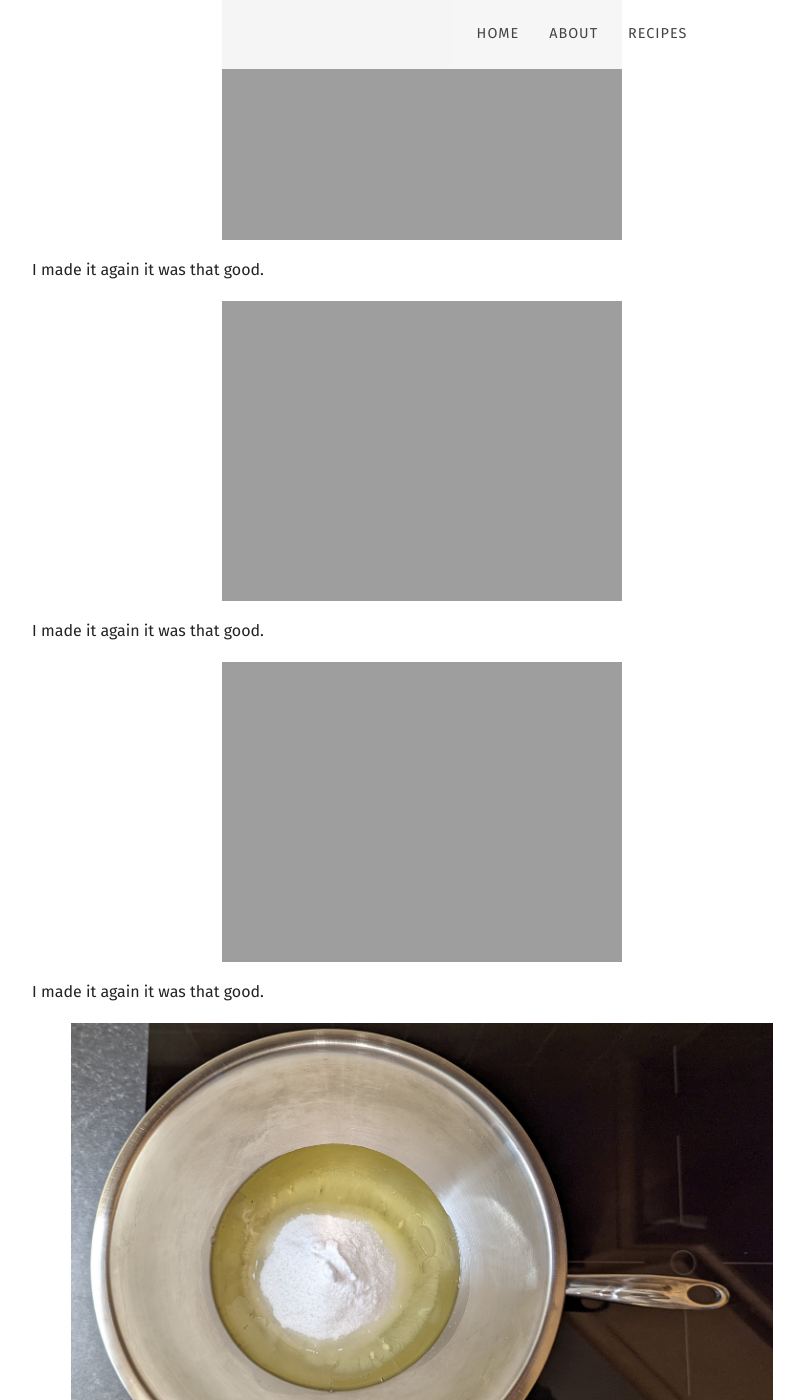
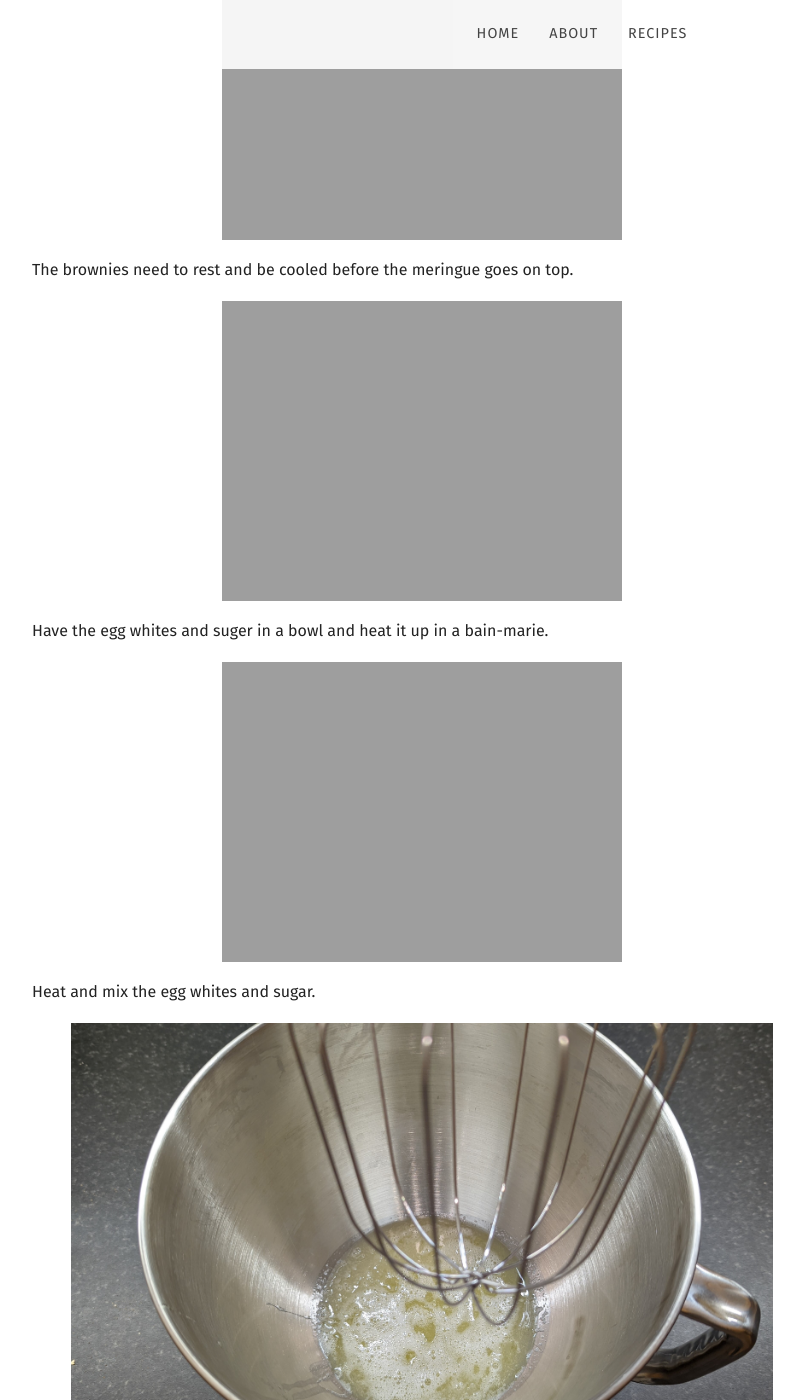
Before and after one commit to mcginleyireland/irishbaking.github.io, a Jekyll site: the page built from _posts/2023-02-18-brownie_merangue.md, in a window 1280 px wide and 1400 px high, scrolled down 1957 px. Shown: the whole window, without its empty margins (58-862 px from the left). Built offline with Jekyll 4.4.1, drawn with Linux system fonts in a browser that asks for light colours; nearby versions of some CDN libraries; some web fonts are replaced; some of the changed text lies outside the part shown.

Commit message:
Updating the merangue recipe

```diff
--- a/_posts/2023-02-18-brownie_merangue.md
+++ b/_posts/2023-02-18-brownie_merangue.md
@@ -65,40 +65,24 @@ If it's seeping out too much in the oven, take it out.
 
 ![Cake](https://irishbaking.ie/images/Deserts_For_Four/Brownie_Meringue/Image_5.jpg)
 
-I made it again it was that good.
+The brownies need to rest and be cooled before the meringue goes on top.
 
 ![Cake](https://irishbaking.ie/images/Deserts_For_Four/Brownie_Meringue/Image_6.jpg)
 
-I made it again it was that good.
+Have the egg whites and suger in a bowl and heat it up in a bain-marie.
 
 ![Cake](https://irishbaking.ie/images/Deserts_For_Four/Brownie_Meringue/Image_7.jpg)
 
-I made it again it was that good.
+Heat and mix the egg whites and sugar.
 
 ![Cake](https://irishbaking.ie/images/Deserts_For_Four/Brownie_Meringue/Image_8.jpg)
 
-I made it again it was that good.
+Whisk the mixture till you get stiff peaks.
 
 ![Cake](https://irishbaking.ie/images/Deserts_For_Four/Brownie_Meringue/Image_9.jpg)
 
-I made it again it was that good.
+This turned out so well.
 
 ![Cake](https://irishbaking.ie/images/Deserts_For_Four/Brownie_Meringue/Image_10.jpg)
 
-I made it again it was that good.
-
-![Cake](https://irishbaking.ie/images/Deserts_For_Four/Brownie_Meringue/Image_11.jpg)
-
-I made it again it was that good.
-
-![Cake](https://irishbaking.ie/images/Deserts_For_Four/Brownie_Meringue/Image_12.jpg)
-
-I made it again it was that good.
-
-![Cake](https://irishbaking.ie/images/Deserts_For_Four/Brownie_Meringue/Image_13.jpg)
-
-I made it again it was that good.
-
-![Cake](https://irishbaking.ie/images/Deserts_For_Four/Brownie_Meringue/Image_14.jpg)
-
-I made it again it was that good.
+You can put on a second brownie on top if you'd like to have a sharing desert as a couple.
```
Also changed, not shown: images/Deserts_For_Four/Brownie_Meringue/Image_10.jpg, images/Deserts_For_Four/Brownie_Meringue/Image_11.jpg (deleted), images/Deserts_For_Four/Brownie_Meringue/Image_12.jpg (deleted), images/Deserts_For_Four/Brownie_Meringue/Image_13.jpg (deleted), images/Deserts_For_Four/Brownie_Meringue/Image_8.jpg, 3 other files.
